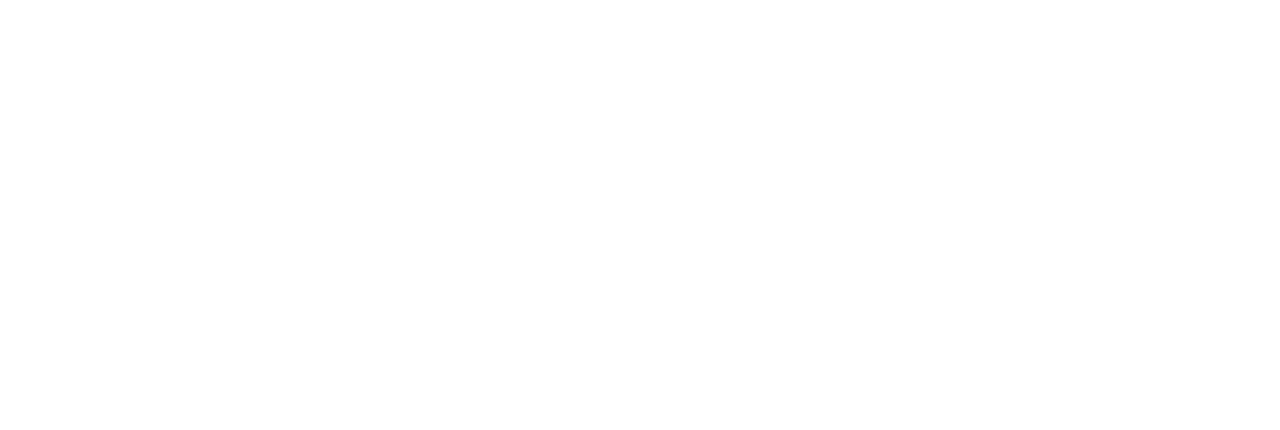
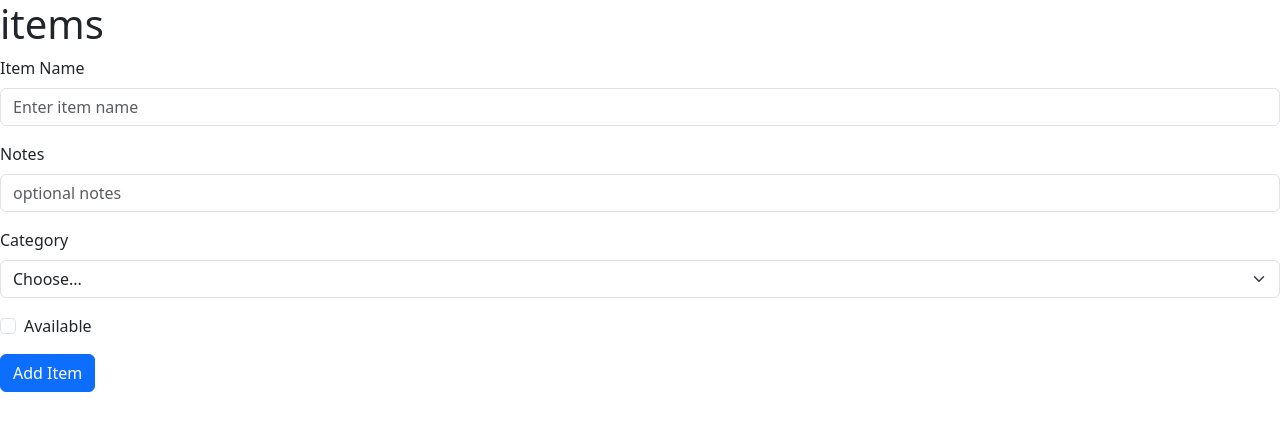
Before and after one commit to Bongeka-Bhungane/task5-shopping-list-tracker, a React (Vite) app: page /items in a window 1280 px wide. Before the commit this address had no page. Shown: the top 430 px of the page. Built offline with nearby package versions, Linux system fonts and the light colour scheme.

Commit message:
added an items page and an add items form component now i need to creat a slice for the page

```diff
--- a/src/App.tsx
+++ b/src/App.tsx
@@ -1,11 +1,12 @@
 import 'bootstrap/dist/css/bootstrap.min.css';
 import "./App.css";
 import Login from "./pages/Login";
-import Signup from "./pages/signup";
+import Signup from "./pages/Signup";
 import { BrowserRouter, Routes, Route } from "react-router-dom";
-import Home from "./pages/home";
+import Home from "./pages/Home";
 import ListsViewerPage from "./pages/ListsViewerPage";
 import Profile from './pages/Profile';
+import AddItemsPage from './pages/AddItemsPage';
 
 function App() {
   return (
@@ -17,6 +18,7 @@
           <Route path="/login" element={<Login />}></Route>
           <Route path="/main" element={<ListsViewerPage />}></Route>
           <Route path="/profile" element={<Profile />}></Route>
+          <Route path="/items" element={<AddItemsPage />}></Route>
         </Routes>
       </BrowserRouter>
     </>
--- /dev/null
+++ b/src/components/ItemsForm.tsx
@@ -0,0 +1,79 @@
+import React from 'react'
+
+export default function ItemsForm() {
+  return (
+    <div>
+      <form>
+        <div className="mb-3">
+          <label htmlFor="itemName" className="form-label">
+            Item Name
+          </label>
+          <input
+            type="text"
+            className="form-control"
+            id="itemName"
+            name="itemName"
+            placeholder="Enter item name"
+            required
+          />
+        </div>
+        <div className="mb-3">
+          <label htmlFor="itemName" className="form-label">
+            Notes
+          </label>
+          <input
+            type="text"
+            className="form-control"
+            id="itemNotes"
+            name="itemNotes"
+            placeholder="optional notes"
+          />
+        </div>
+
+        <div className="mb-3">
+          <label htmlFor="itemCategory" className="form-label">
+            Category
+          </label>
+          <select
+            className="form-select"
+            id="itemCategory"
+            name="itemCategory"
+            required
+          >
+            <option value="">Choose...</option>
+            <option value="food">food</option>
+            <option value="dairy">dairy</option>
+            <option value="drinks">drinks</option>
+            <option value="fruits">fruits</option>
+            <option value="veggies">veggies</option>
+            <option value="appliences">appliences</option>
+            <option value="deodorant">deodorant</option>
+            <option value="lotion">lotion</option>
+            <option value="hair">hair</option>
+            <option value="shoes">shoes</option>
+            <option value="dresses">dresses</option>
+            <option value="tops">tos</option>
+            <option value="jerseys">jerseys</option>
+            <option value="bags">bags</option>
+          </select>
+        </div>
+
+        <div className="mb-3 form-check">
+          <input
+            type="checkbox"
+            className="form-check-input"
+            id="itemAvailable"
+            name="itemAvailable"
+          />
+          <label className="form-check-label" htmlFor="itemAvailable">
+            Available
+          </label>
+        </div>
+
+        <button type="submit" className="btn btn-primary">
+          Add Item
+        </button>
+      </form>
+    </div>
+  );
+}
--- a/src/components/ListCard.tsx
+++ b/src/components/ListCard.tsx
@@ -5,6 +5,7 @@
   deleteShoppingList,
   updateShoppingList,
 } from "../features/shoppingListSlice";
+import { useNavigate } from "react-router-dom";
 
 interface Props {
   list: ShoppingLists;
@@ -12,6 +13,7 @@
 
 export default function ListCard({ list }: Props) {
   const dispatch = useAppDispatch();
+  const navigate = useNavigate();
 
   // Modal visibility
   const [showModal, setShowModal] = useState(false);
@@ -132,6 +134,13 @@
           >
             Delete
           </button>
+          <button
+            type="button" // important! prevents form submission
+            className="btn btn-success mt-2"
+            onClick={() => navigate("/items")}
+          >
+            View
+          </button>
         </div>
       </div>
 
--- a/src/components/UserProfile.tsx
+++ b/src/components/UserProfile.tsx
@@ -5,9 +5,13 @@
   fetchUserProfile,
   updateUserProfile,
   type User,
-} from "../features/prifileSlice";
+} from "../features/profileSlice";
 
-export default function UserProfile() {
+interface UserProfileProps {
+  userId: number; // Pass the user ID as a prop
+}
+
+export default function UserProfile({ userId }: UserProfileProps) {
   const dispatch = useAppDispatch();
   const { user, loading, error } = useAppSelector((state) => state.user);
 
@@ -21,10 +25,10 @@
   const [passwordError, setPasswordError] = useState("");
   const [showPasswordFields, setShowPasswordFields] = useState(false);
 
-  // 🚀 Fetch profile of user with ID = 8192 (you can pass dynamic ID later)
+  // Fetch any user by ID dynamically
   useEffect(() => {
-    dispatch(fetchUserProfile(8192));
-  }, [dispatch]);
+    dispatch(fetchUserProfile(userId));
+  }, [dispatch, userId]);
 
   if (loading) return <p>Loading user...</p>;
   if (error) return <p className="text-danger">{error}</p>;
@@ -69,7 +73,6 @@
         setPasswordError("New passwords do not match");
         return;
       }
-      // Hash new password
       const salt = bcrypt.genSaltSync(10);
       editForm.password = bcrypt.hashSync(passwordFields.newPassword, salt);
     }
--- a/src/data/db.json
+++ b/src/data/db.json
@@ -2,11 +2,11 @@
   "users": [
     {
       "id": "d505",
-      "name": "Bongeka",
-      "surname": "Bhungane",
+      "name": "Bongy",
+      "surname": "Bhuns",
       "email": "angelabhungane@gmail.com",
-      "phone": "0832964212",
-      "password": "$2b$10$ldlhG4rYF014HRhe016VnedXhvkP187Oe20hrGxKNeNtaz6kNL9tu",
+      "phone": "0832964221",
+      "password": "$2b$10$DHcC7wQIQ3kA06K1RTZHhOzHGzYwEiwAYbdsa6xqvq8P3aIgbrjJG",
       "cpassword": "281220"
     },
     {
@@ -30,15 +30,6 @@
   ],
   "shoppingLists": [
     {
-      "id": "d5f4",
-      "name": "pinky",
-      "category": "Ingredients",
-      "image": "https://media.istockphoto.com/id/2234343977/photo/chocolate-chip-cookies-with-recipe.webp?a=1&b=1&s=612x612&w=0&k=20&c=6Lo0LlvA3KGV7oYKE7ofjtv8IZfyiSpmxCI1GA8RmCg=",
-      "status": "",
-      "dateAdded": "2025-10-09T09:16:15.639Z",
-      "userId": "d505"
-    },
-    {
       "id": "41da",
       "name": "Bongeka",
       "category": "School",
@@ -55,6 +46,24 @@
       "status": "",
       "dateAdded": "2025-10-09T08:25:37.382Z",
       "userId": "fd94"
+    },
+    {
+      "id": "fc5e",
+      "name": "sands",
+      "category": "Renovation",
+      "image": "https://media.istockphoto.com/id/1180990099/photo/paint-brush-and-open-paint-can-with-on-pastel-background-top-view-copy-space-appartment.webp?a=1&b=1&s=612x612&w=0&k=20&c=xVo8v0Ml6qaLTc_bZleEJzRdPeGhS2bkiQmPxoAFK_I=",
+      "status": "",
+      "dateAdded": "2025-10-09T09:55:50.758Z",
+      "userId": "d505"
+    },
+    {
+      "id": "4dc1",
+      "name": "figma",
+      "category": "Supplies",
+      "image": "https://media.istockphoto.com/id/2167844412/photo/hand-worker-and-tablet-for-shipping-outdoor-for-cargo-crane-inventory-inspection-and-delivery.webp?a=1&b=1&s=612x612&w=0&k=20&c=SzETKQ8w_eKj2fh-Ob1eMjMxMxnBB74dfqhHfvAMJPI=",
+      "status": "",
+      "dateAdded": "2025-10-09T10:55:09.694Z",
+      "userId": "d505"
     }
   ]
 }
--- /dev/null
+++ b/src/pages/AddItemsPage.tsx
@@ -0,0 +1,11 @@
+import React from 'react'
+import ItemsForm from '../components/ItemsForm'
+
+export default function AddItemsPage() {
+  return (
+    <div>
+      <h1>items</h1>
+      <ItemsForm/>
+    </div>
+  )
+}
--- a/src/pages/ListsViewerPage.tsx
+++ b/src/pages/ListsViewerPage.tsx
@@ -6,6 +6,7 @@
 } from "../features/shoppingListSlice";
 import ListCard from "../components/ListCard";
 import ListsForm from "../components/ListsForm";
+import Nav from "../components/Nav";
 
 export default function ListViewerPage() {
   const dispatch = useDispatch<AppDispatch>();
@@ -33,12 +34,7 @@
       {/* HEADER */}
       <div className="d-flex justify-content-between align-items-center mb-4">
         <h2>My Shopping Lists</h2>
-        <button
-          className="btn btn-success btn-lg"
-          onClick={() => setShowModal(true)}
-        >
-          + Add New List
-        </button>
+        <Nav />
       </div>
 
       {/* LISTS */}
@@ -57,6 +53,13 @@
         </div>
       )}
 
+      <button
+        className="btn btn-success btn-lg"
+        onClick={() => setShowModal(true)}
+      >
+        + Add New List
+      </button>
+
       {/* MODAL */}
       {showModal && (
         <ListsForm
--- a/src/pages/Profile.tsx
+++ b/src/pages/Profile.tsx
@@ -1,10 +1,28 @@
-import React from 'react'
-import UserProfile from '../components/UserProfile'
+import React from "react";
+import { useNavigate } from "react-router-dom";
+import UserProfile from "../components/UserProfile";
 
 export default function Profile() {
+  const navigate = useNavigate();
+
+  // Get user from localStorage
+  const storedUser = JSON.parse(localStorage.getItem("user") || "{}");
+  const userId = storedUser?.id;
+
   return (
-    <div>
-      <UserProfile/>
+    <div className="container my-4">
+      <button
+        className="btn btn-secondary mb-3"
+        onClick={() => navigate("/main")}
+      >
+        &larr; Back
+      </button>
+
+      {userId ? (
+        <UserProfile userId={userId} />
+      ) : (
+        <p>Please log in to see your profile.</p>
+      )}
     </div>
-  )
+  );
 }
--- a/store.ts
+++ b/store.ts
@@ -1,7 +1,7 @@
 import { configureStore } from "@reduxjs/toolkit";
 import authReducer from "./src/features/loginSlice";
 import registerReducer from "./src/features/signupSlice";
-import profileReducer from "./src/features/prifileSlice";
+import profileReducer from "./src/features/profileSlice";
 import shoppingListReducer from "./src/features/shoppingListSlice";
 
 export const store = configureStore({
```
Also changed, not shown: src/features/profileSlice.ts (renamed from src/features/prifileSlice.ts, +6 -8 lines).
